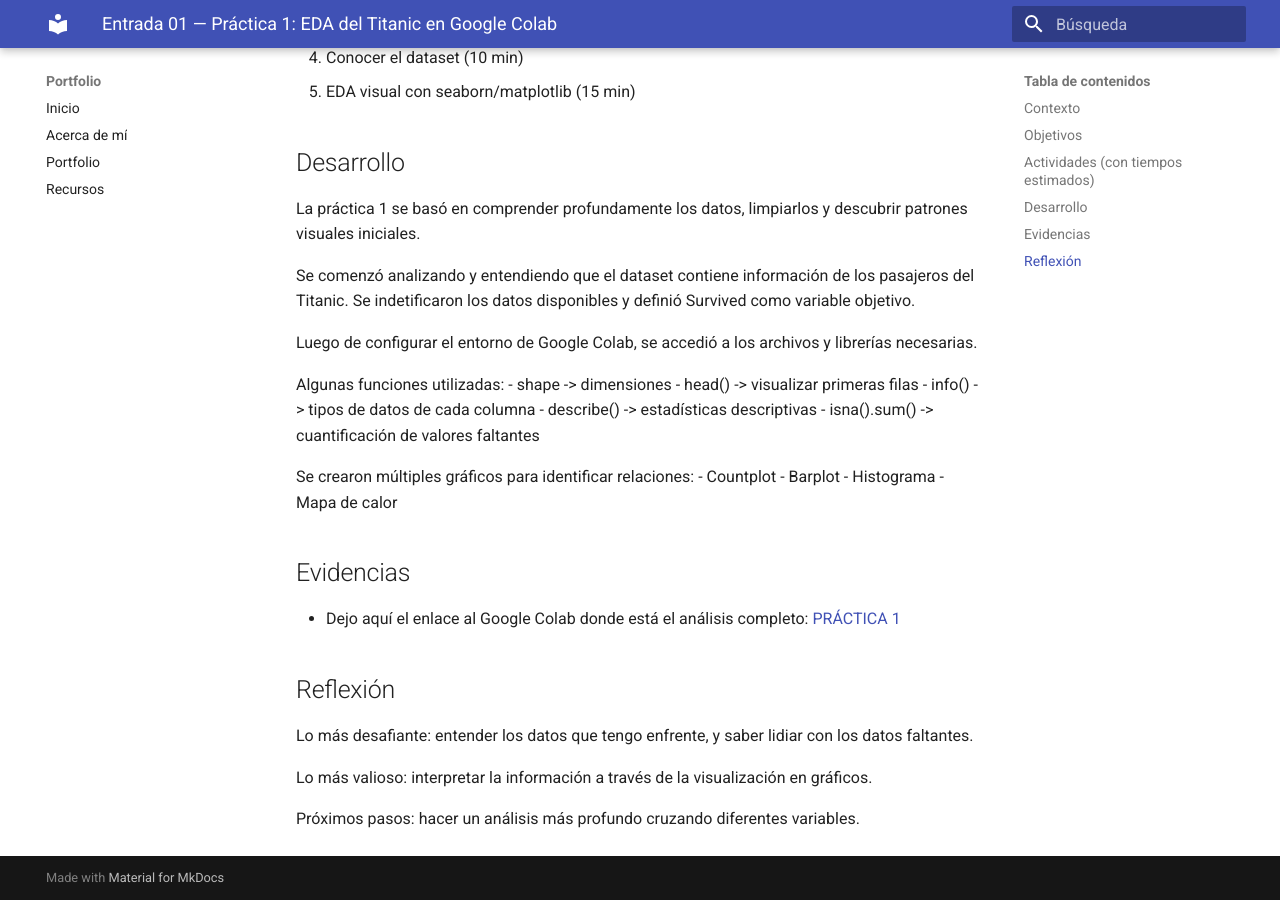
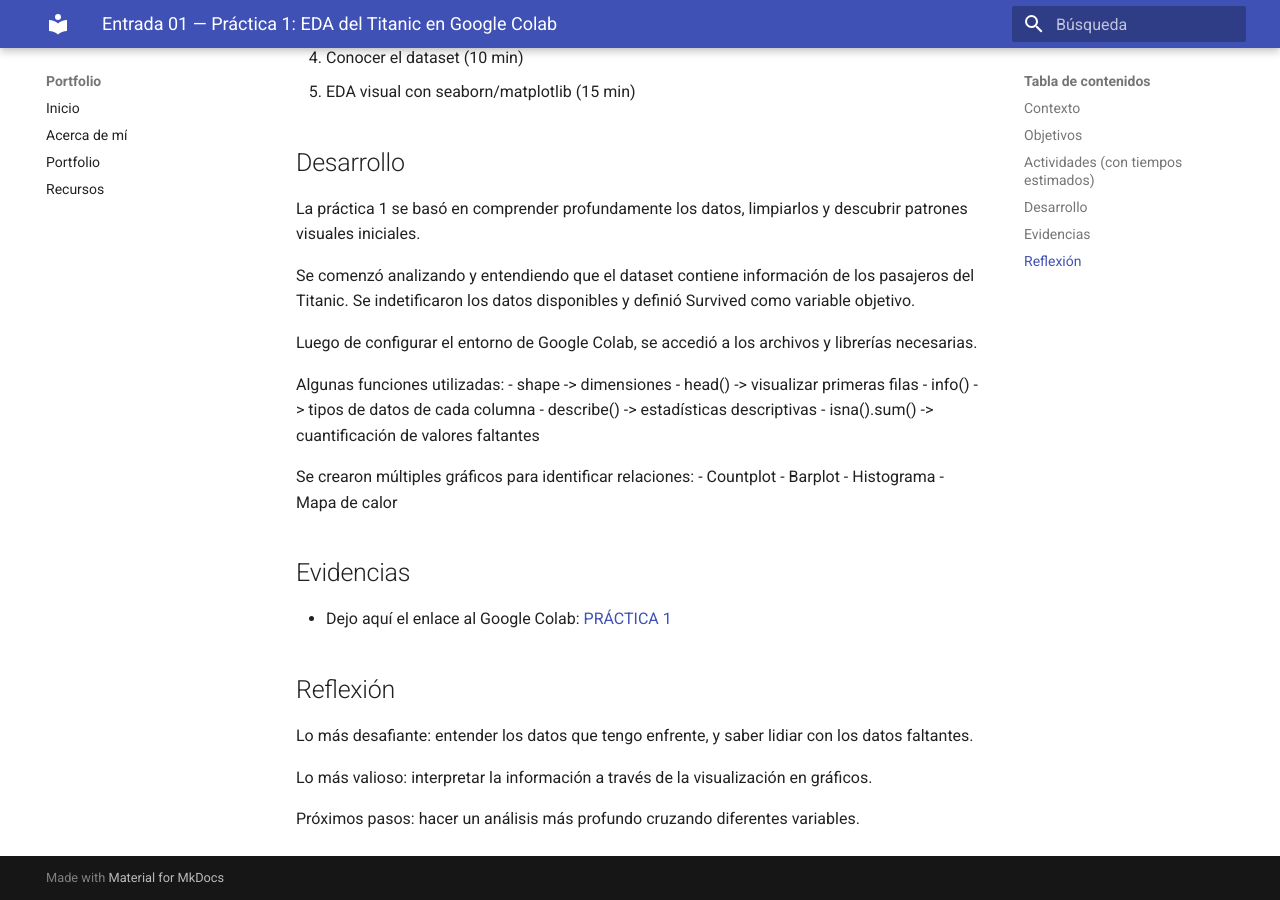
Before and after one commit to biancaluzz/ia-portfolio, an MkDocs documentation site: the page built from docs/portfolio/docs/portfolio/01-Práctica-1:-EDA-del-Titanic-en-Google-Colab.md, in a window 1280 px wide and 900 px high, scrolled down 628 px. Built offline with MkDocs 1.6.1 and Material for MkDocs 9.7.7, drawn with Linux system fonts in a browser that asks for light colours.

Commit message:
Update 01-Práctica-1:-EDA-del-Titanic-en-Google-Colab.md

```diff
--- a/docs/portfolio/docs/portfolio/01-Práctica-1:-EDA-del-Titanic-en-Google-Colab.md
+++ b/docs/portfolio/docs/portfolio/01-Práctica-1:-EDA-del-Titanic-en-Google-Colab.md
@@ -41,7 +41,7 @@ Se crearon múltiples gráficos para identificar relaciones:
 - Mapa de calor
 
 ## Evidencias
-- Dejo aquí el enlace al Google Colab donde está el análisis completo: [PRÁCTICA 1](https://colab.research.google.com/drive/1mN_pvPaqD5K8tMUzzK7OV6Xvknqat-mH?usp=sharing)
+- Dejo aquí el enlace al Google Colab: [PRÁCTICA 1](https://colab.research.google.com/drive/1mN_pvPaqD5K8tMUzzK7OV6Xvknqat-mH?usp=sharing)
 
 ## Reflexión
 Lo más desafiante: entender los datos que tengo enfrente, y saber lidiar con los datos faltantes.
```
